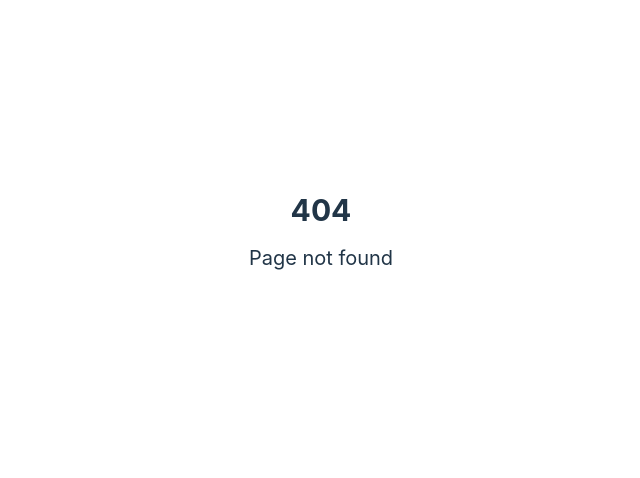
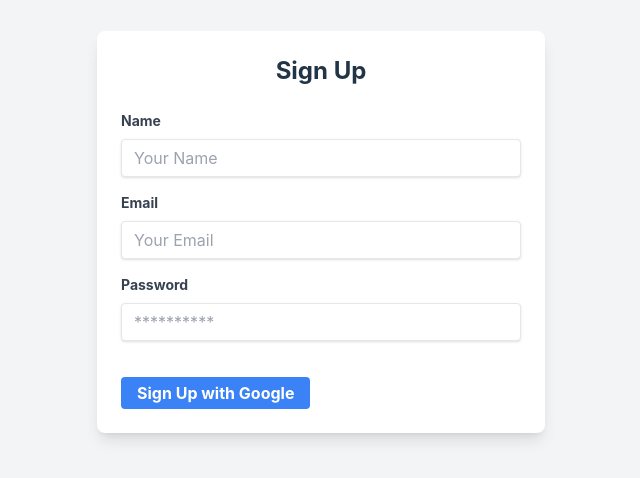
Before and after one commit to Rudar12222/sample-, a React (Vite) app: page /signup in a window 1280 px wide. Before the commit this address had no page. Shown: the part 168-646 px from the top of the page, without its empty margins (319-959 px from the left). Built offline with nearby package versions, Linux system fonts and the light colour scheme; no server answers.

Commit message:
sign up page done

```diff
--- a/package.json
+++ b/package.json
@@ -17,7 +17,7 @@
     "react-dom": "^18.3.1",
     "react-firebase-hooks": "^5.1.1",
     "react-icons": "^5.2.1",
-    "react-router-dom": "^6.24.1"
+    "react-router-dom": "^6.25.0"
   },
   "devDependencies": {
     "@types/react": "^18.3.3",
--- a/src/App.jsx
+++ b/src/App.jsx
@@ -1,8 +1,10 @@
-import { useState, useEffect } from "react";
+import  { useState, useEffect } from "react";
 import InputForm from "./components/InputForm";
 import LearningDashboard from "./components/LearningDashboard";
-import { auth, signInWithGoogle, logOut } from "./firebase";
+import SignUpForm from "./components/SignUpForm";
+import { auth } from "./firebase";
 import { onAuthStateChanged } from "firebase/auth";
+
 
 const App = () => {
   const [user, setUser] = useState(null);
@@ -21,11 +23,10 @@
   };
 
   return (
-    <div className="p-16 flex flex-col gap-8">
-      <h1 className="text-5xl font-bold">Learning Platform</h1>
+    <div className="App">
+      <h1 className="text-3xl font-bold text-center my-6">Learning Platform</h1>
       {user ? (
         <div>
-          <button onClick={logOut}>Log Out</button>
           <InputForm setLearningPlan={setLearningPlan} />
           {learningPlan && (
             <LearningDashboard
@@ -36,9 +37,7 @@
           )}
         </div>
       ) : (
-        <div>
-          <button onClick={signInWithGoogle}>Sign In with Google</button>
-        </div>
+        <SignUpForm setUser={setUser} />
       )}
     </div>
   );
--- a/src/components/Navbar.jsx
+++ b/src/components/Navbar.jsx
@@ -47,6 +47,7 @@
             </Link>
           ))}
         </ul>
+
         <button className="p-2 px-6 text-sm  text-white  bg-violet-500 hover:bg-violet-400 cursor-pointer">
           Log In
         </button>
--- /dev/null
+++ b/src/components/ProtectedRoute.jsx
@@ -0,0 +1,16 @@
+
+import { Navigate } from "react-router-dom";
+import { useAuthState } from "react-firebase-hooks/auth";
+import { auth } from "../firebase";
+
+const ProtectedRoute = ({ children }) => {
+  const [user] = useAuthState(auth);
+
+  if (!user) {
+    return <Navigate to="/signup" />;
+  }
+
+  return children;
+};
+
+export default ProtectedRoute;
--- a/src/components/SignUpForm.jsx
+++ b/src/components/SignUpForm.jsx
@@ -1,104 +1,101 @@
 
-import { signInWithGoogle } from "../firebase";
+import { useNavigate } from "react-router-dom";
+import { signInWithGoogle, logOut, auth } from "../firebase";
+import { useAuthState } from "react-firebase-hooks/auth";
 
-const SignupForm = () => {
+const SignUpForm = () => {
+  const [user] = useAuthState(auth);
+  const navigate = useNavigate();
+
+  const handleSignIn = async () => {
+    try {
+      await signInWithGoogle();
+      navigate("/app");
+    } catch (error) {
+      console.error("Error signing in with Google:", error);
+    }
+  };
+
+  const handleLogOut = () => {
+    logOut();
+  };
+
   return (
-    <div className="flex items-center justify-center min-h-screen bg-gradient-to-r from-purple-400 via-pink-500 to-red-500">
+    <div className="flex items-center justify-center min-h-screen bg-gray-100">
       <div className="bg-white p-6 rounded-lg shadow-lg w-full max-w-md">
-        <div className="flex justify-between mb-6">
-          <button className="bg-black text-white py-2 px-4 rounded-l-md focus:outline-none">
-            Sign up
-          </button>
-          <button className="bg-gray-300 text-black py-2 px-4 rounded-r-md focus:outline-none">
-            Log in
+        {user ? (
+          <div className="text-center">
+            <h2 className="text-2xl font-bold mb-6">
+              Welcome, {user.displayName}
+            </h2>
+            <button
+              onClick={handleLogOut}
+              className="bg-red-500 hover:bg-red-700 text-white font-bold py-2 px-4 rounded focus:outline-none focus:shadow-outline"
+            >
+              Log Out
             </button>
           </div>
-        <h2 className="text-2xl font-bold mb-6 text-center">Sign up</h2>
-        <div className="flex flex-col items-center mb-4">
-          <button
-            type="button"
-            className="bg-blue-500 text-white font-bold py-2 px-4 rounded mb-2 w-full flex items-center justify-center"
-          >
-            <img
-              src="https://img.icons8.com/color/48/000000/facebook-new.png"
-              alt="Facebook"
-              className="w-6 h-6 mr-2"
-            />
-            Sign up with Facebook
-          </button>
-          <button
-            type="button"
-            className="bg-white text-black font-bold py-2 px-4 rounded border border-gray-300 w-full flex items-center justify-center"
-            onClick={signInWithGoogle}
-          >
-            <img
-              src="https://img.icons8.com/color/48/000000/google-logo.png"
-              alt="Google"
-              className="w-6 h-6 mr-2"
-            />
-            Sign up with Google
-          </button>
-        </div>
-        <div className="flex items-center my-4">
-          <div className="flex-grow border-t border-gray-300"></div>
-          <span className="mx-4 text-gray-500">OR</span>
-          <div className="flex-grow border-t border-gray-300"></div>
-        </div>
+        ) : (
+          <div>
+            <h2 className="text-2xl font-bold mb-6 text-center">Sign Up</h2>
             <form>
-          <div className="flex mb-4">
-            <div className="mr-2 w-1/2">
+              <div className="mb-4">
                 <label
                   className="block text-gray-700 text-sm font-bold mb-2"
-                htmlFor="firstName"
+                  htmlFor="name"
                 >
-                First name
+                  Name
                 </label>
                 <input
                   type="text"
-                id="firstName"
+                  id="name"
                   className="shadow appearance-none border rounded w-full py-2 px-3 text-gray-700 leading-tight focus:outline-none focus:shadow-outline"
-                placeholder="First name"
+                  placeholder="Your Name"
                 />
-            </div>
-            <div className="ml-2 w-1/2">
-              <label
-                className="block text-gray-700 text-sm font-bold mb-2"
-                htmlFor="lastName"
-              >
-                Last name
-              </label>
-              <input
-                type="text"
-                id="lastName"
-                className="shadow appearance-none border rounded w-full py-2 px-3 text-gray-700 leading-tight focus:outline-none focus:shadow-outline"
-                placeholder="Last name"
-              />
-            </div>
               </div>
               <div className="mb-4">
                 <label
                   className="block text-gray-700 text-sm font-bold mb-2"
                   htmlFor="email"
                 >
-              Email address
+                  Email
                 </label>
                 <input
                   type="email"
                   id="email"
                   className="shadow appearance-none border rounded w-full py-2 px-3 text-gray-700 leading-tight focus:outline-none focus:shadow-outline"
-              placeholder="Email address"
+                  placeholder="Your Email"
                 />
               </div>
+              <div className="mb-6">
+                <label
+                  className="block text-gray-700 text-sm font-bold mb-2"
+                  htmlFor="password"
+                >
+                  Password
+                </label>
+                <input
+                  type="password"
+                  id="password"
+                  className="shadow appearance-none border rounded w-full py-2 px-3 text-gray-700 mb-3 leading-tight focus:outline-none focus:shadow-outline"
+                  placeholder="**********"
+                />
+              </div>
+              <div className="flex items-center justify-between">
                 <button
-            type="submit"
-            className="bg-gray-300 text-black font-bold py-2 px-4 rounded w-full focus:outline-none focus:shadow-outline"
+                  type="button"
+                  className="bg-blue-500 hover:bg-blue-700 text-white font-bold py-2 px-4 rounded focus:outline-none focus:shadow-outline"
+                  onClick={handleSignIn}
                 >
-            Sign up
+                  Sign Up with Google
                 </button>
+              </div>
             </form>
+          </div>
+        )}
       </div>
     </div>
   );
 };
 
-export default SignupForm;
+export default SignUpForm;
--- a/src/pages/Home.jsx
+++ b/src/pages/Home.jsx
@@ -6,6 +6,7 @@
 import Testimony from "../components/Landing/Testimony";
 import Features from "../components/Landing/Features";
 import Footer from "../components/Footer";
+
 const Home = () => {
   return (
     <div className="flex flex-col items-center z-10 relative ">
@@ -25,9 +26,11 @@
             engage in <br /> discussions, and elevate your learning journey with
             us.
           </p>
-          <button className="p-2  text-white bg-violet-500 px-6 text-sm hover:bg-violet-400 cursor-pointer">
+           <Link to="/signup">
+          <button className=" p-2  text-white bg-violet-500 px-6 text-sm hover:bg-violet-400 cursor-pointer"
+          >
             Get Started
-          </button>
+          </button></Link>
           <Link
             to="/"
             className="text-sm hover:text-violet-400 text-violet-500 flex flex-row gap-2 place-items-center"
```
Also changed, not shown: src/main.jsx (+6 -2 lines), 1 other file (tests, documents, lock files or other folders). Lines whose indentation alone changed are shown as unchanged.
